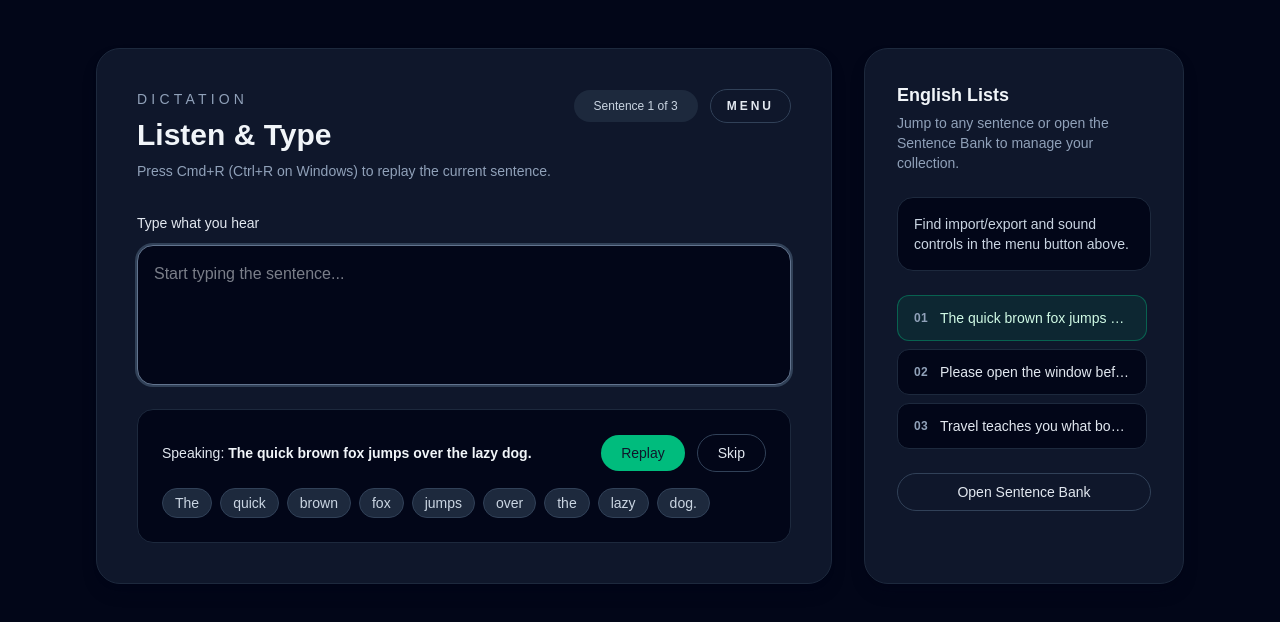
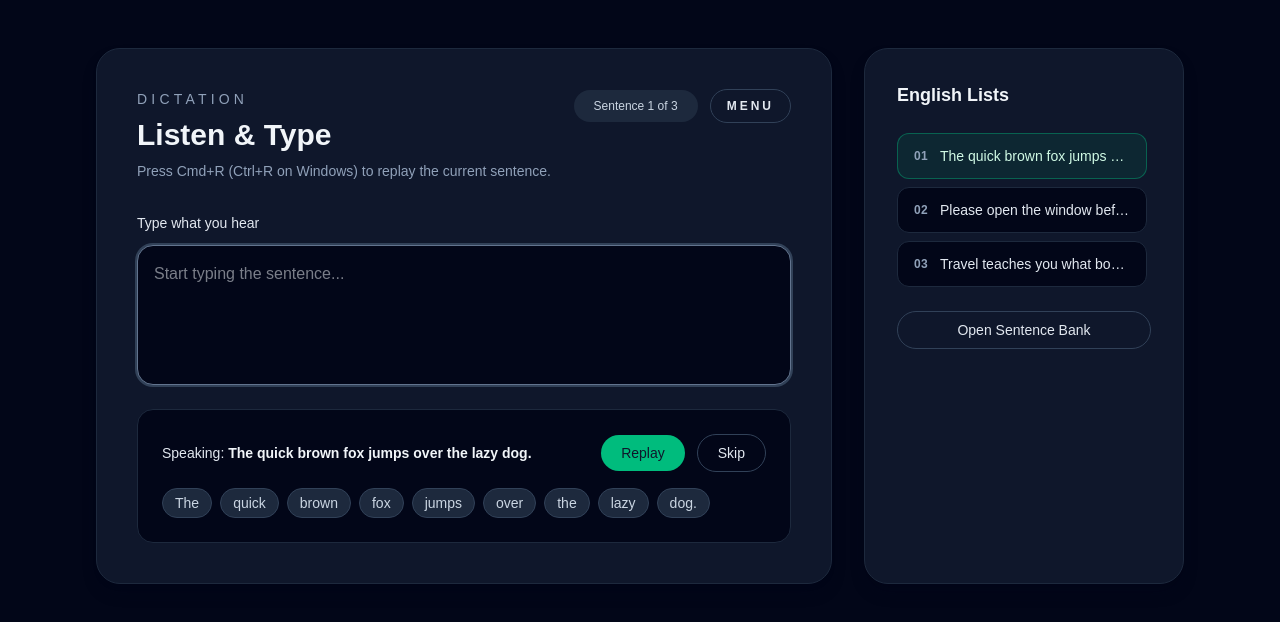
Before and after one commit to goldEli/dictate-english, a Next.js app: page / in a window 1280 px wide. Shown: the top 622 px of the page. Built offline with nearby package versions, Linux system fonts and the light colour scheme.

Commit message:
feat: remove useless code

```diff
--- a/app/page.tsx
+++ b/app/page.tsx
@@ -693,14 +693,14 @@ export default function Home() {
             <h2 className="text-lg font-semibold text-slate-100">
               English Lists
             </h2>
-            <p className="mt-1 text-sm text-slate-400">
+            {/* <p className="mt-1 text-sm text-slate-400">
               Jump to any sentence or open the Sentence Bank to manage your
               collection.
-            </p>
+            </p> */}
           </div>
-          <div className="rounded-2xl border border-slate-800 bg-slate-950 p-4 text-sm text-slate-300">
+          {/* <div className="rounded-2xl border border-slate-800 bg-slate-950 p-4 text-sm text-slate-300">
             Find import/export and sound controls in the menu button above.
-          </div>
+          </div> */}
 
           <div className="space-y-4">
             {sentences.length === 0 ? (
```
